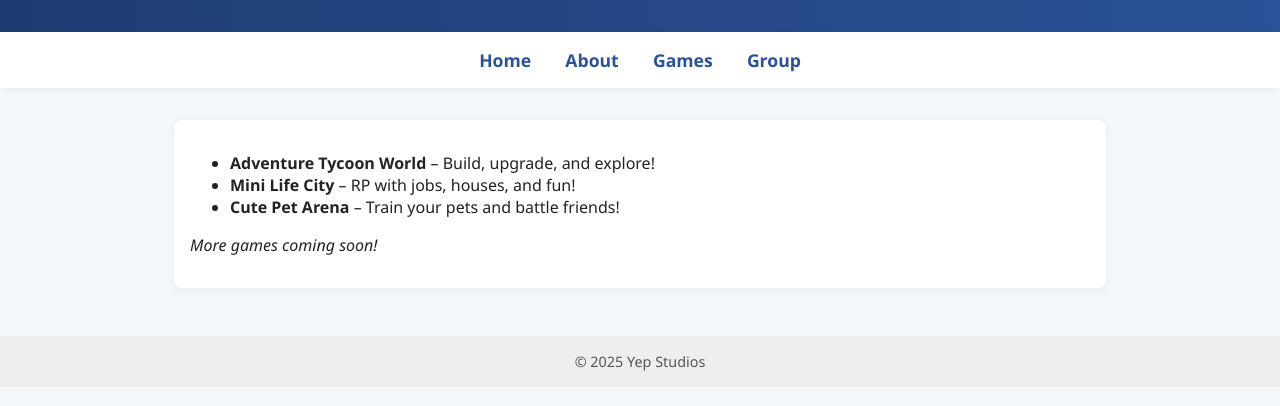
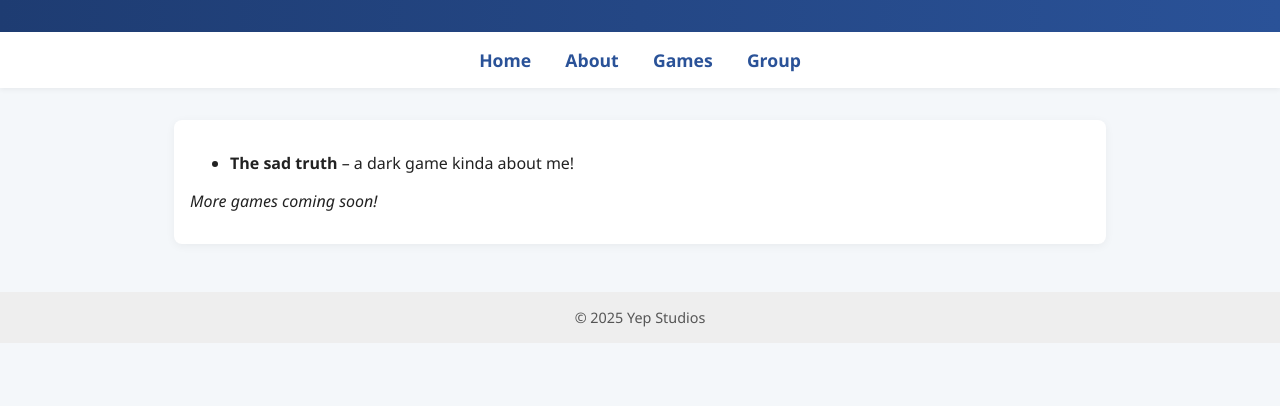
Before and after one commit to Fluesterer/Yep.Studios, a plain HTML site: page games.html in a window 1280 px wide. Shown: the part 156-562 px from the top of the page. Drawn offline with Linux system fonts and the light colour scheme.

Commit message:
Update games.html

```diff
--- a/games.html
+++ b/games.html
@@ -22,9 +22,7 @@
 
 <main>
     <ul>
-        <li><strong>Adventure Tycoon World</strong> – Build, upgrade, and explore!</li>
-        <li><strong>Mini Life City</strong> – RP with jobs, houses, and fun!</li>
-        <li><strong>Cute Pet Arena</strong> – Train your pets and battle friends!</li>
+        <li><strong>The sad truth</strong> – a dark game kinda about me!</li>
     </ul>
     <p><em>More games coming soon!</em></p>
 </main>
```
